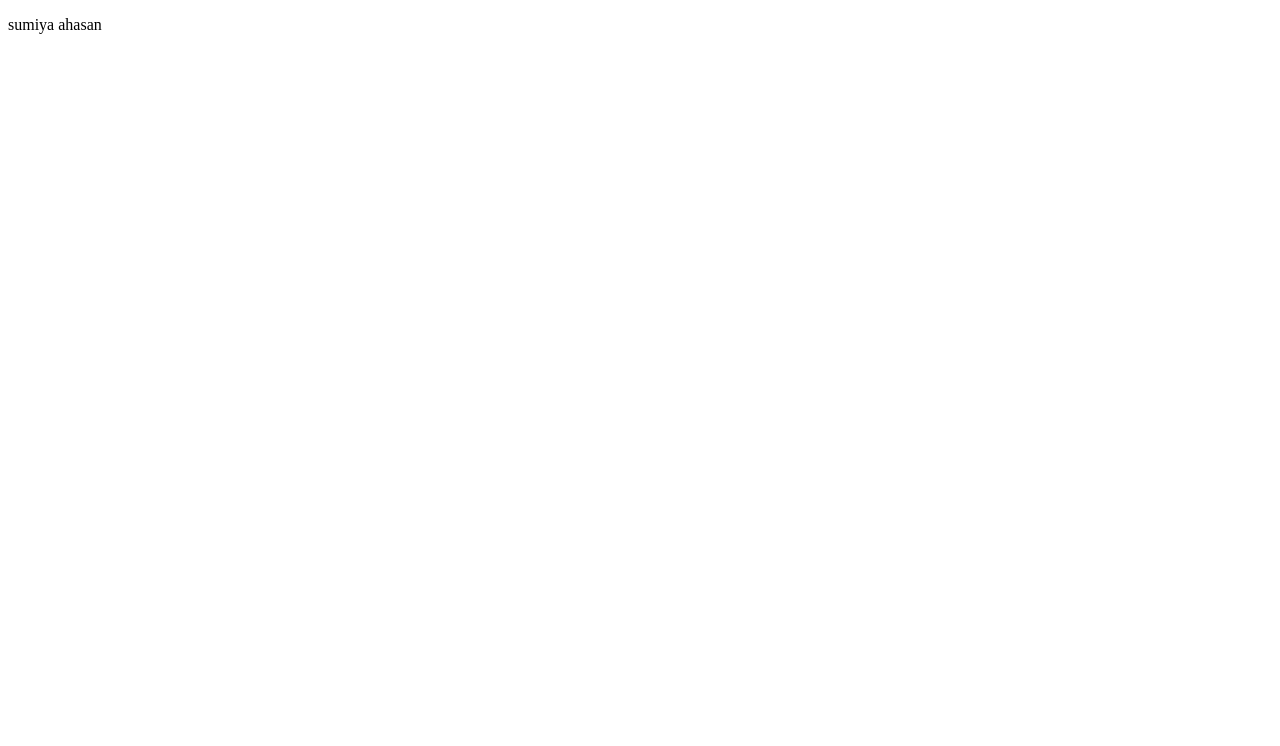
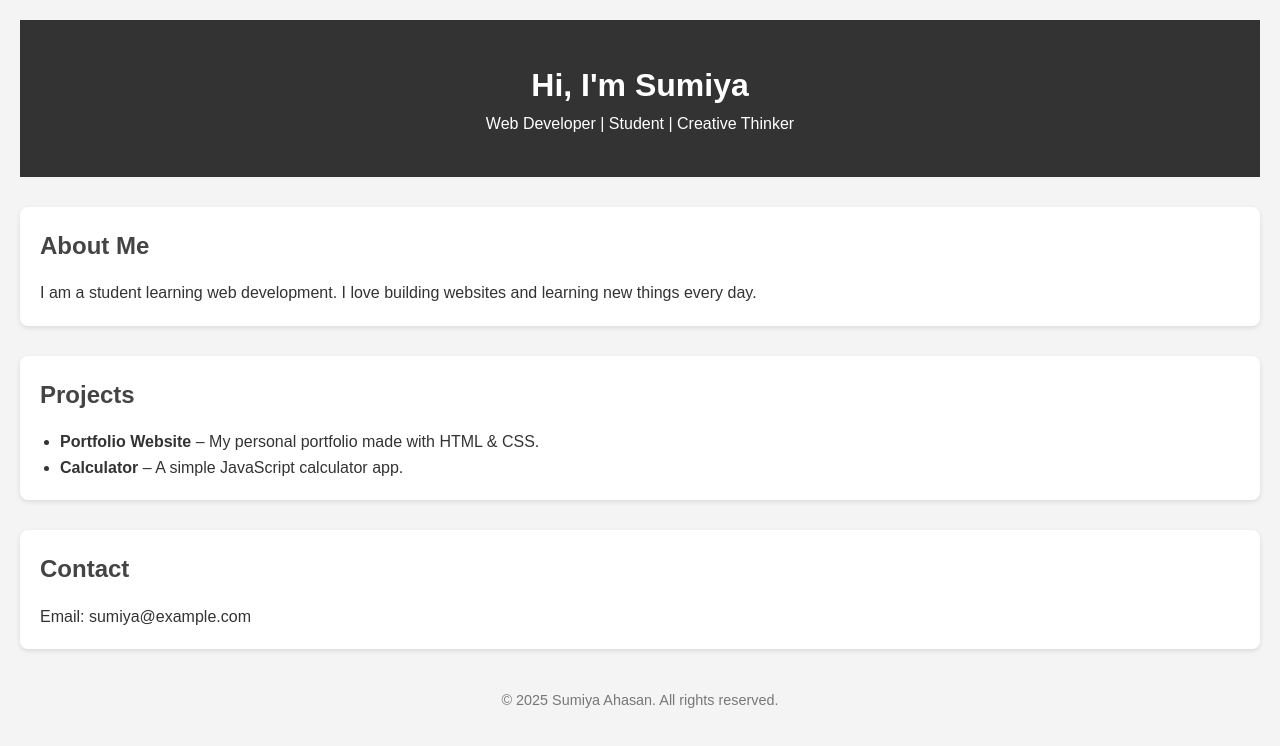
Before and after one commit to Sumiya-Ahasan/sumiyaAhasan, a plain HTML site: page index.html in a window 1280 px wide. Drawn offline with Linux system fonts and the light colour scheme.

Commit message:
updated my name

```diff
--- a/index.html
+++ b/index.html
@@ -1,13 +1,37 @@
 <!DOCTYPE html>
 <html lang="en">
 <head>
-    <meta charset="UTF-8">
-    <meta name="viewport" content="width=device-width, initial-scale=1.0">
-    <title>Document</title>
+  <meta charset="UTF-8" />
+  <meta name="viewport" content="width=device-width, initial-scale=1.0" />
+  <title>My Portfolio</title>
+  <link rel="stylesheet" href="style.css" />
 </head>
 <body>
-    <p>
-        sumiya ahasan
-    </p>
+  <header>
+    <h1>Hi, I'm Sumiya</h1>
+    <p>Web Developer | Student | Creative Thinker</p>
+  </header>
+
+  <section class="about">
+    <h2>About Me</h2>
+    <p>I am a student learning web development. I love building websites and learning new things every day.</p>
+  </section>
+
+  <section class="projects">
+    <h2>Projects</h2>
+    <ul>
+      <li><strong>Portfolio Website</strong> – My personal portfolio made with HTML & CSS.</li>
+      <li><strong>Calculator</strong> – A simple JavaScript calculator app.</li>
+    </ul>
+  </section>
+
+  <section class="contact">
+    <h2>Contact</h2>
+    <p>Email: sumiya@example.com</p>
+  </section>
+
+  <footer>
+    <p>&copy; 2025 Sumiya Ahasan. All rights reserved.</p>
+  </footer>
 </body>
 </html>
--- a/style.css
+++ b/style.css
@@ -0,0 +1,45 @@
+* {
+  margin: 0;
+  padding: 0;
+  box-sizing: border-box;
+}
+
+body {
+  font-family: Arial, sans-serif;
+  line-height: 1.6;
+  background-color: #f4f4f4;
+  color: #333;
+  padding: 20px;
+}
+
+header {
+  text-align: center;
+  padding: 40px 0;
+  background-color: #333;
+  color: white;
+}
+
+section {
+  margin: 30px 0;
+  padding: 20px;
+  background: white;
+  border-radius: 8px;
+  box-shadow: 0 2px 5px rgba(0,0,0,0.1);
+}
+
+h2 {
+  margin-bottom: 15px;
+  color: #444;
+}
+
+ul {
+  list-style-type: disc;
+  margin-left: 20px;
+}
+
+footer {
+  text-align: center;
+  margin-top: 40px;
+  font-size: 0.9em;
+  color: #777;
+}
```
